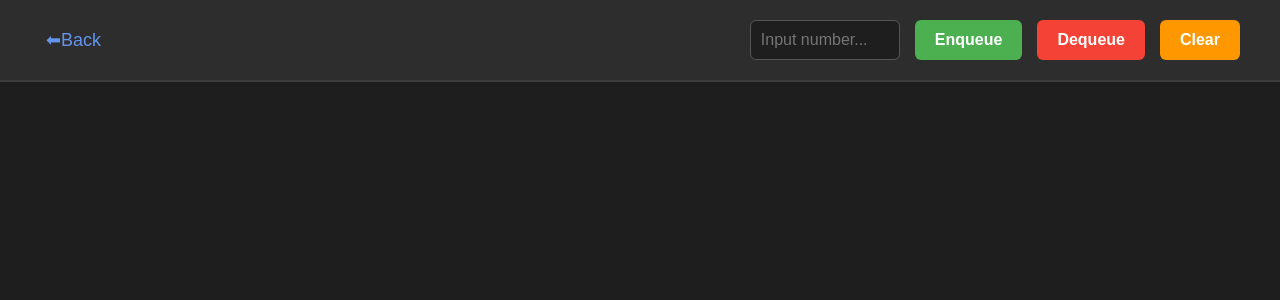
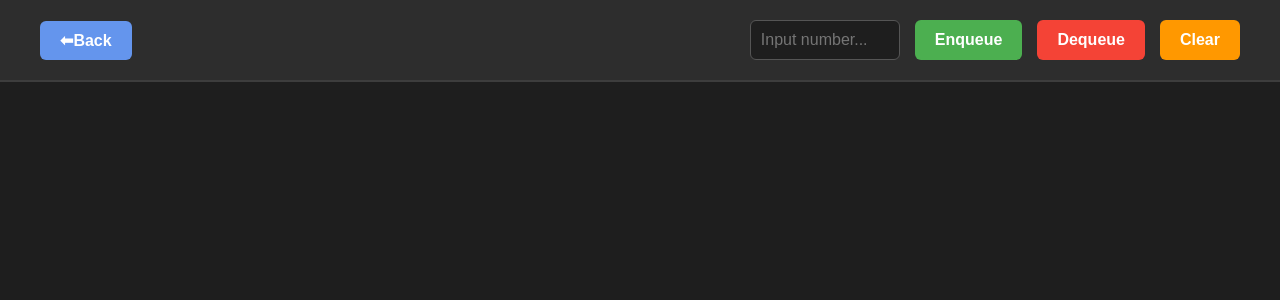
Before and after one commit to michmro04/DataStructureVisualizer_Angular, an Angular app: page /queue in a window 1280 px wide. Shown: the top 300 px of the page. Built offline with nearby package versions, Linux system fonts and the light colour scheme.

Commit message:
Changing appearance of back button

```diff
--- a/src/app/views/linkedList/linkedList.scss
+++ b/src/app/views/linkedList/linkedList.scss
@@ -7,7 +7,6 @@
     font-family: Arial, sans-serif;
 }
 
-/* --- PANEL KONTROLNY (Identyczny jak wcześniej) --- */
 .control-panel {
     display: flex;
     justify-content: space-between;
@@ -17,12 +16,16 @@
     border-bottom: 2px solid #3d3d3d;
 
     .back-btn {
-        background: none;
-        color: #6495ed;
+        padding: 10px 20px;
         border: none;
-        font-size: 18px;
+        border-radius: 6px;
         cursor: pointer;
-        &:hover { text-decoration: underline; }
+        font-size: 16px;
+        font-weight: bold;
+        transition: 0.2s;
+
+        background-color: #6495ed; color: white;
+        &:hover { filter: brightness(1.1); transform: scale(1.05); }
     }
 
     .actions {
@@ -59,36 +62,31 @@
     }
 }
 
-/* --- PŁYTA GŁÓWNA (CSS GRID) --- */
 .memory-board {
     flex: 1;
     display: grid;
-    /* Tworzymy 6 kolumn o równej szerokości */
     grid-template-columns: repeat(6, 1fr);
-    /* Tworzymy 4 wiersze o równej wysokości */
     grid-template-rows: repeat(4, 1fr);
     gap: 15px;
     padding: 30px;
-    background-color: #151515; // Trochę ciemniejsze niż reszta, żeby imitować płytę
+    background-color: #151515;
 }
 
-/* --- POJEDYNCZY SLOT PAMIĘCI --- */
 .memory-slot {
     background-color: #222;
-    border: 2px dashed #444; /* Przerywana ramka dla wolnego miejsca */
+    border: 2px dashed #444;
     border-radius: 8px;
-    position: relative; /* Żebyśmy mogli ustawić adres w lewym górnym rogu */
+    position: relative;
     display: flex;
     justify-content: center;
     align-items: center;
     box-shadow: inset 0 0 10px rgba(0,0,0,0.5);
 
-    /* Adres fizyczny slota umieszczony w rogu */
     .slot-address {
         position: absolute;
         top: 6px;
         left: 8px;
-        font-family: 'Courier New', Courier, monospace; /* Monospace wygląda bardzo hakersko/niskopoziomowo */
+        font-family: 'Courier New', Courier, monospace;
         font-size: 12px;
         color: #777;
     }
--- a/src/app/views/queue/queue.scss
+++ b/src/app/views/queue/queue.scss
@@ -16,13 +16,16 @@
     border-bottom: 2px solid #3d3d3d;
 
     .back-btn {
-        background: none;
-        color: #6495ed;
+        padding: 10px 20px;
         border: none;
-        font-size: 18px;
+        border-radius: 6px;
         cursor: pointer;
+        font-size: 16px;
+        font-weight: bold;
+        transition: 0.2s;
 
-        &:hover { text-decoration: underline; }
+        background-color: #6495ed; color: white;
+        &:hover { filter: brightness(1.1); transform: scale(1.05); }
     }
 
     .actions {
--- a/src/app/views/stack/stack.scss
+++ b/src/app/views/stack/stack.scss
@@ -16,13 +16,16 @@
     border-bottom: 2px solid #3d3d3d;
 
     .back-btn {
-        background: none;
-        color: #6495ed;
+        padding: 10px 20px;
         border: none;
-        font-size: 18px;
+        border-radius: 6px;
         cursor: pointer;
+        font-size: 16px;
+        font-weight: bold;
+        transition: 0.2s;
 
-        &:hover { text-decoration: underline; }
+        background-color: #6495ed; color: white;
+        &:hover { filter: brightness(1.1); transform: scale(1.05); }
     }
 
     .actions {
```
